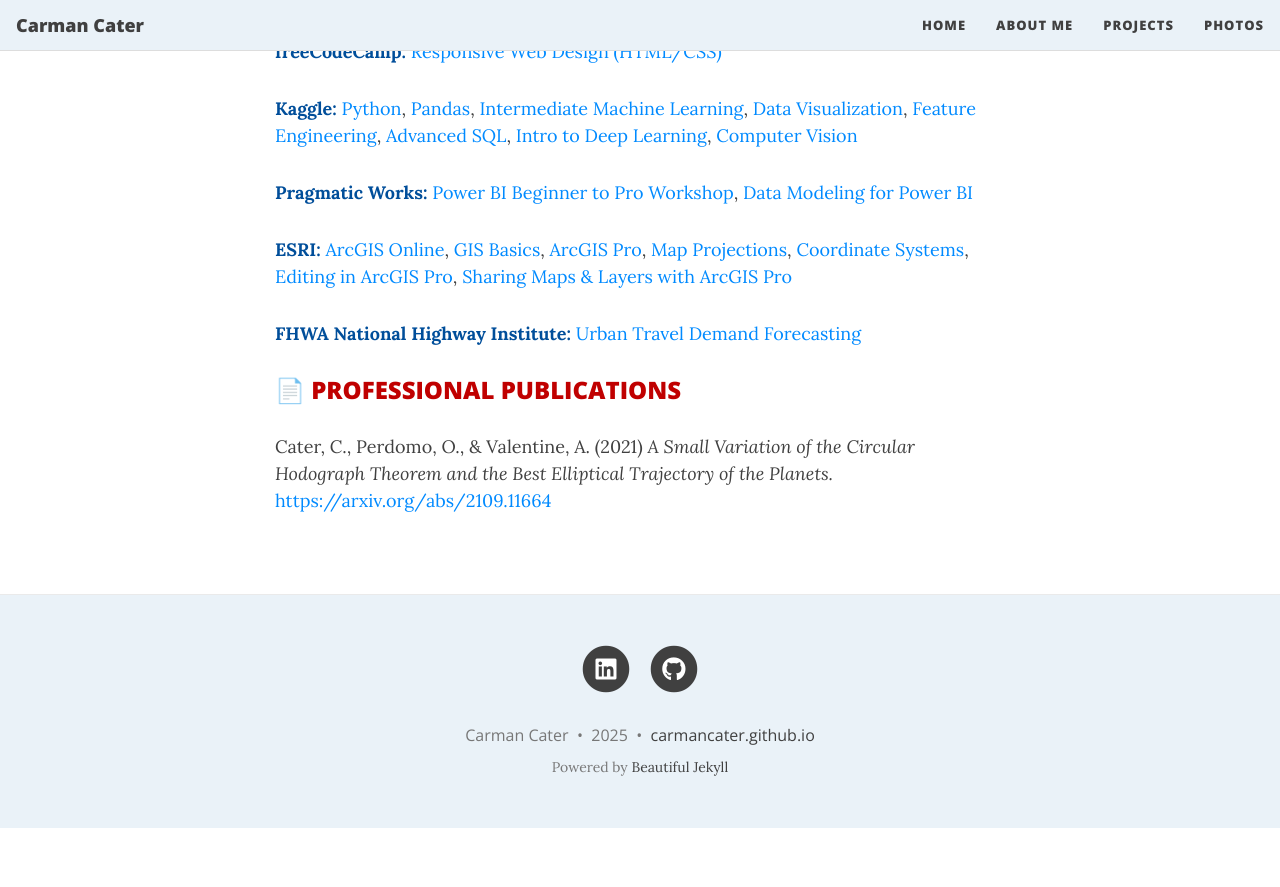
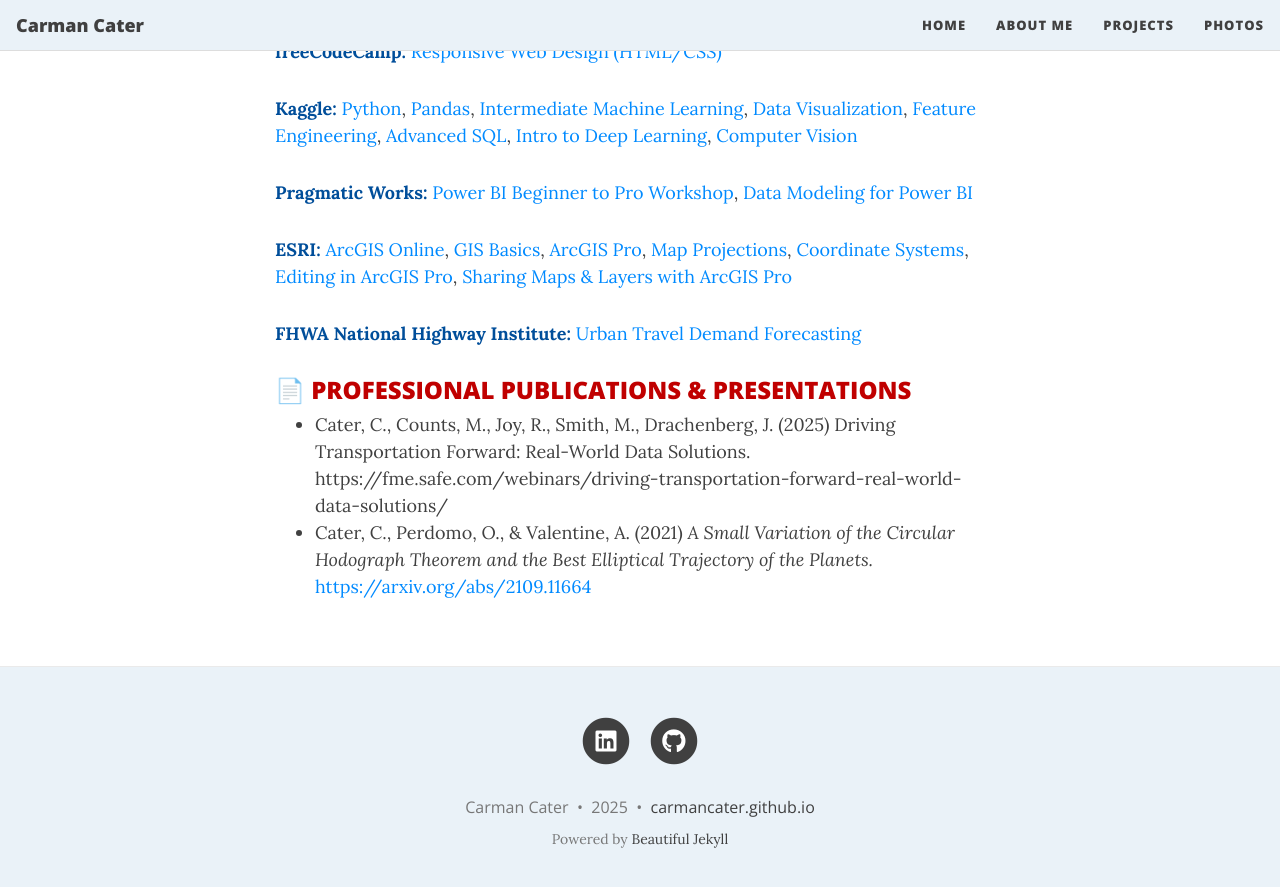
Before and after one commit to carmancater/carmancater.github.io, a Jekyll site: the page built from aboutme.md, in a window 1280 px wide and 900 px high, scrolled down 3555 px. Shown: the top 887 px of the window. Built offline with Jekyll 4.4.1, drawn with Linux system fonts in a browser that asks for light colours; nearby versions of some CDN libraries; emoji names are drawn with the system emoji font; before the commit the page ends 4383 px from its top, so only the background shows below that.

Commit message:
Update aboutme.md

```diff
--- a/aboutme.md
+++ b/aboutme.md
@@ -89,6 +89,7 @@
 
 <span style="color: #004E9A">**FHWA National Highway Institute:**</span> [Urban Travel Demand Forecasting](https://www.nhi.fhwa.dot.gov/downloads/catalog/FHWA-NHI-152054.pdf){:target="_blank"}
 
-### :page_facing_up: <span style="color: #C00000">PROFESSIONAL PUBLICATIONS</span>
+### :page_facing_up: <span style="color: #C00000">PROFESSIONAL PUBLICATIONS & PRESENTATIONS</span>
 
-Cater, C., Perdomo, O., & Valentine, A. (2021) *A Small Variation of the Circular Hodograph Theorem and the Best Elliptical Trajectory of the Planets.*  [https://arxiv.org/abs/2109.11664](https://arxiv.org/abs/2109.11664){:target="_blank"}
+- Cater, C., Counts, M., Joy, R., Smith, M., Drachenberg, J. (2025) Driving Transportation Forward: Real-World Data Solutions. https://fme.safe.com/webinars/driving-transportation-forward-real-world-data-solutions/
+- Cater, C., Perdomo, O., & Valentine, A. (2021) *A Small Variation of the Circular Hodograph Theorem and the Best Elliptical Trajectory of the Planets.*  [https://arxiv.org/abs/2109.11664](https://arxiv.org/abs/2109.11664){:target="_blank"}
```
